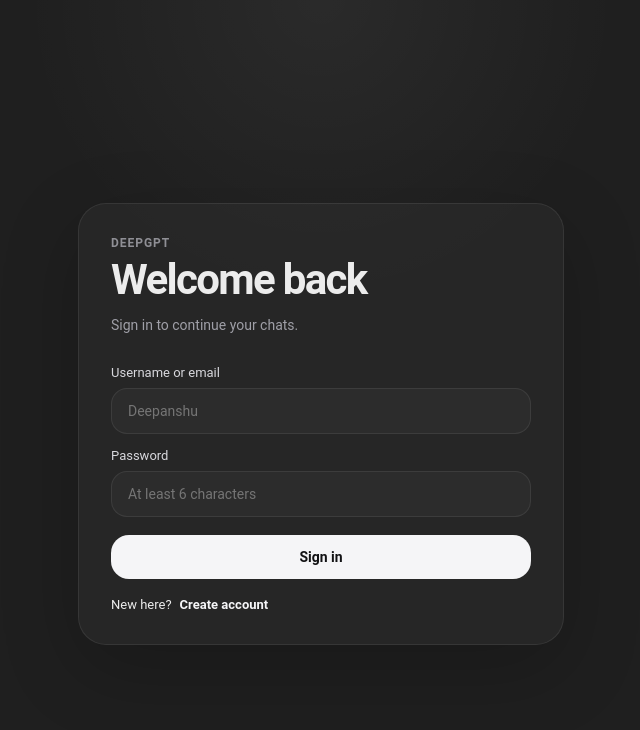
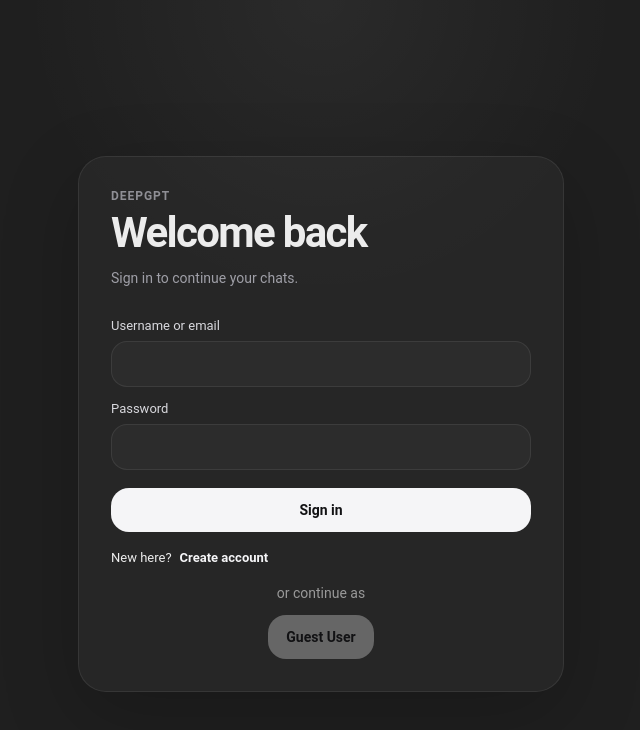
Before and after one commit to Deepanshu0018/Deep-GPT, a React (Vite) app in the folder Frontend/: page / in a window 1280 px wide. Shown: the top 730 px of the page, without its empty margins (319-959 px from the left). Built offline with nearby package versions, Linux system fonts and the light colour scheme; no server answers.

Commit message:
Feature: Remove placeholders and add guest login option

```diff
--- a/Frontend/src/AuthPage.jsx
+++ b/Frontend/src/AuthPage.jsx
@@ -63,6 +63,17 @@
     setIsSubmitting(false);
   };
 
+  // ✅ Guest mode - bypass authentication
+  const handleGuestLogin = () => {
+    const guestUser = {
+      id: "guest",
+      name: "Guest User",
+      email: "guest@deepgpt.local",
+      role: "guest",
+    };
+    onAuthSuccess(guestUser);
+  };
+
   return (
     <div className="authShell">
       <div className="authPanel">
@@ -84,7 +95,6 @@
                 type="text"
                 value={formData.name}
                 onChange={updateField("name")}
-                placeholder="Deepanshu Gupta"
                 required
               />
             </label>
@@ -96,7 +106,6 @@
               type={mode === "login" ? "text" : "email"}
               value={formData.email}
               onChange={updateField("email")}
-              placeholder={mode === "login" ? "Deepanshu" : "you@example.com"}
               required
             />
           </label>
@@ -107,7 +116,6 @@
               type="password"
               value={formData.password}
               onChange={updateField("password")}
-              placeholder="At least 6 characters"
               minLength={6}
               required
             />
@@ -141,6 +149,20 @@
             {mode === "login" ? "Create account" : "Sign in"}
           </button>
         </div>
+
+        <div style={{ marginTop: "20px", textAlign: "center" }}>
+          <p style={{ fontSize: "14px", color: "#999", marginBottom: "10px" }}>
+            or continue as
+          </p>
+          <button
+            type="button"
+            className="authButton"
+            onClick={handleGuestLogin}
+            style={{ backgroundColor: "#666" }}
+          >
+            Guest User
+          </button>
+        </div>
       </div>
     </div>
   );
```
